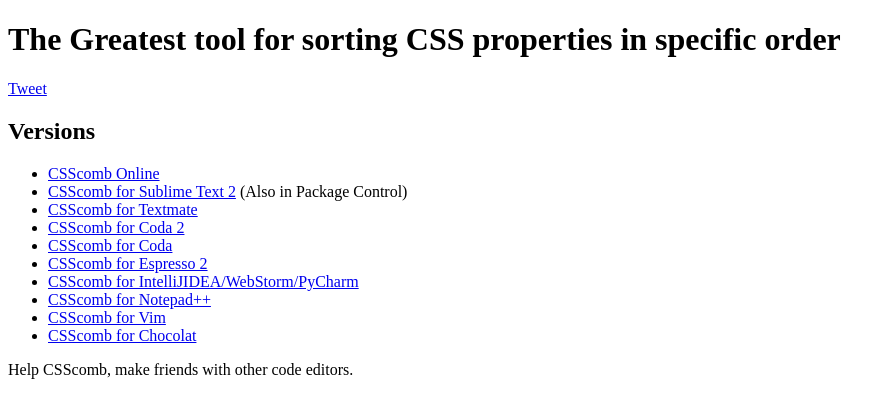
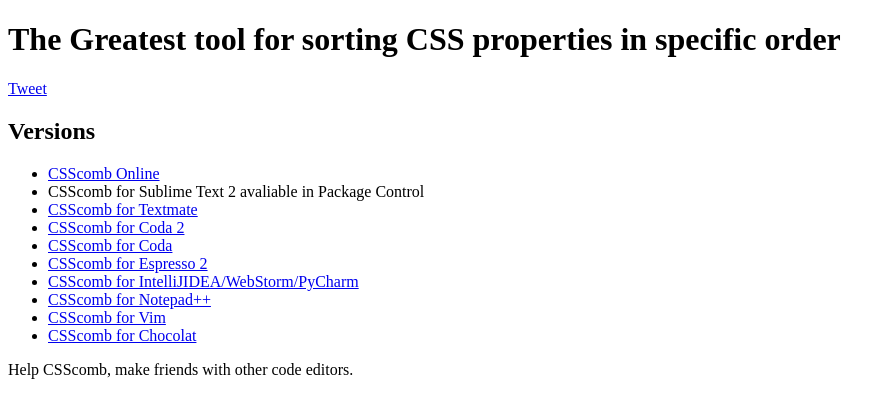
Before and after one commit to csscomb/csscomb, a PHP site: page / in a window 1280 px wide. Shown: the part 114-514 px from the top of the page, without its empty margins (0-895 px from the left). Run offline with PHP 8.4, Linux system fonts and the light colour scheme; data that the repository does not hold is empty; some libraries are stand-ins or nearby versions.

Commit message:
Remove link to Sublime plugin

```diff
--- a/www/index.php
+++ b/www/index.php
@@ -19,7 +19,7 @@ require_once'common/header.php';
             <h2><?=$loc['versions']?></h2>
             <ul>
                 <li><a href="/online/">CSScomb Online</a></li>
-                <li><a href="http://csscomb.com/download/csscomb_for_sublime-text-2_2-12-1301040046.zip">CSScomb <?=$loc['for']?> Sublime Text 2</a> (<?=$loc['sublime']?>)</li>
+                <li>CSScomb <?=$loc['for']?> Sublime Text 2</a> <?=$loc['sublime']?></li>
                 <li><a href="http://csscomb.com/download/csscomb_for_textmate_2-12-1301040046.zip">CSScomb <?=$loc['for']?> Textmate</a></li>
                 <li><a href="http://csscomb.com/download/csscomb_for_coda-2_2-12-1301040046.zip">CSScomb <?=$loc['for']?> Coda 2</a></li>
                 <li><a href="http://csscomb.com/download/csscomb_for_coda_2-12-1301040046.zip">CSScomb <?=$loc['for']?> Coda</a></li>
--- a/www/static/lang/en.php
+++ b/www/static/lang/en.php
@@ -61,7 +61,7 @@ $loc['index7'] = 'Basic Support <abbr title="The dynamic stylesheet language htt
 $loc['index77'] = 'Nested blocks, the calculations, variables, etc.';
 $loc['help-us'] = 'Help CSScomb, make friends with other code editors.';
 $loc['for'] = 'for';
-$loc['sublime'] = 'Also in Package Control';
+$loc['sublime'] = 'avaliable in Package Control';
 
 $loc['close'] = 'Close <kbd>(Esc)</kbd>';
 $loc['copy-result'] = 'Copy result';
--- a/www/static/lang/ru.php
+++ b/www/static/lang/ru.php
@@ -61,7 +61,7 @@ $loc['index7'] = 'Базовая поддержка <abbr title="The dynamic sty
 $loc['index77'] = 'Вложенные блоки, вычисления, переменные и т.д.';
 $loc['help-us'] = 'Помоги CSScomb, подружи его с другими редакторами кода.';
 $loc['for'] = 'для';
-$loc['sublime'] = 'И в Package Control';
+$loc['sublime'] = 'в Package Control';
 
 $loc['close'] = 'Закрыть <kbd>(Esc)</kbd>';
 $loc['copy-result'] = 'Скопировать результат';
```
